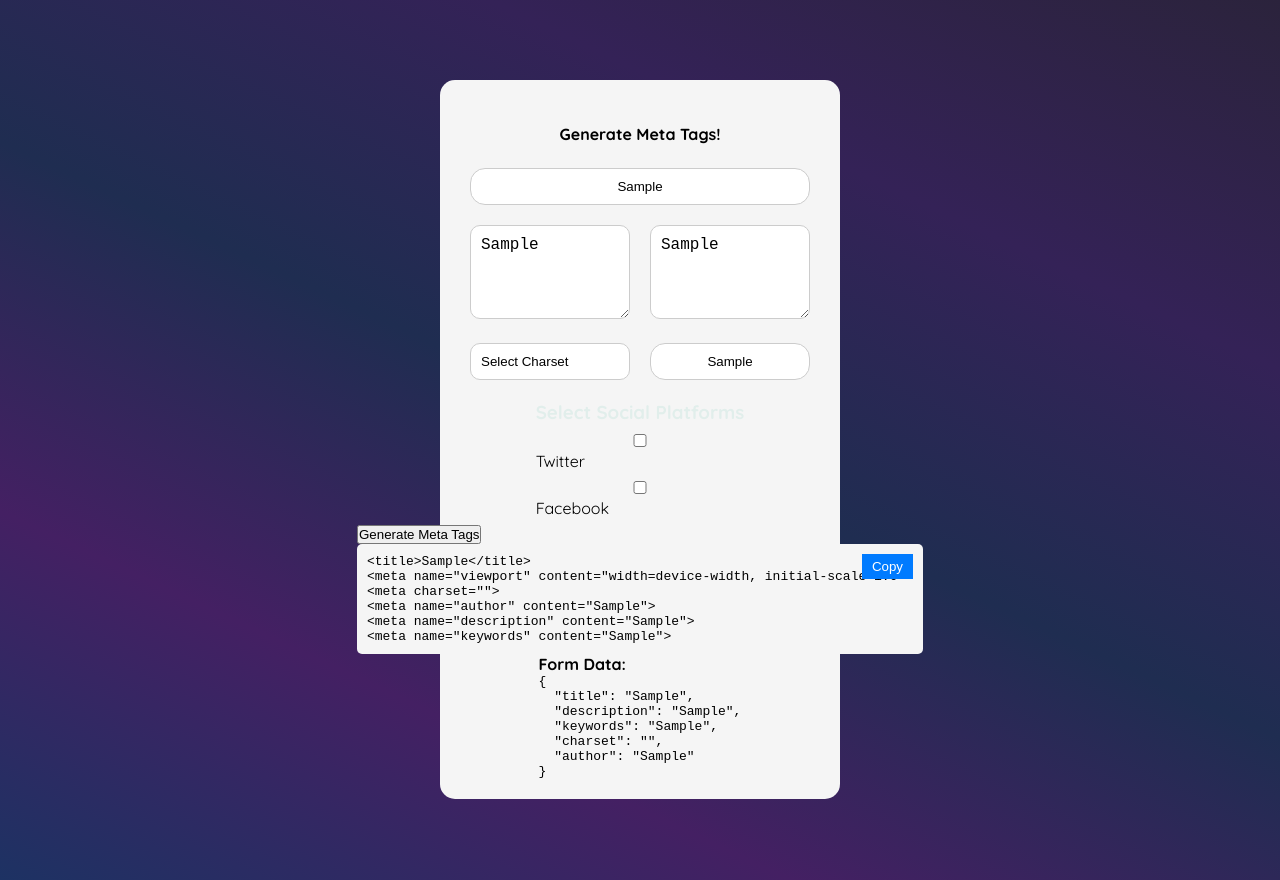
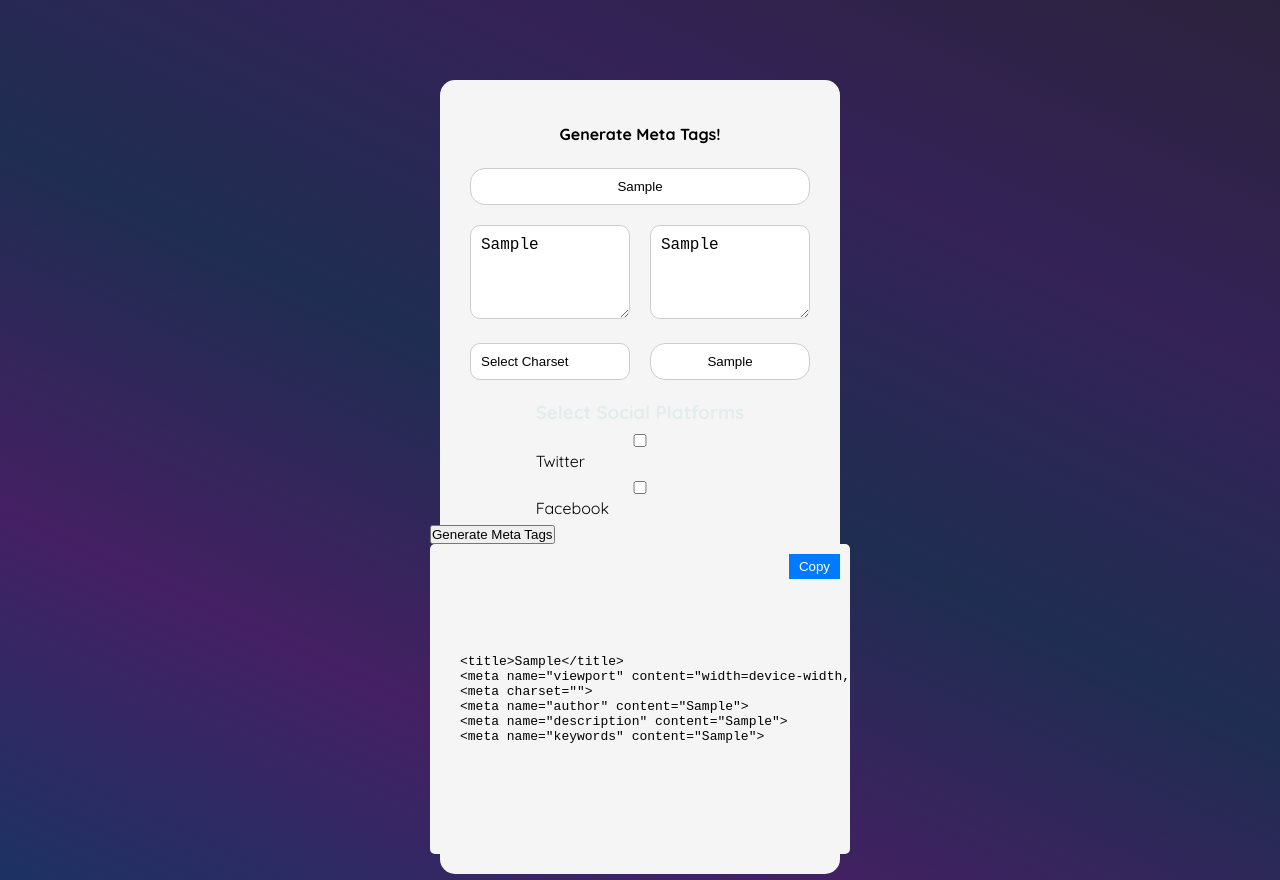
Before and after one commit to PavelAC/Meta-Generator, an Angular app: page / in a window 1280 px wide. Both pictures are taken after typing "Sample", "Sample", "Sample", "Sample" into the empty fields and a click on the button "Generate Meta Tags". Built offline with nearby package versions, Linux system fonts and the light colour scheme.

Commit message:
minor fix

```diff
--- a/src/app/code-block/code-block.component.css
+++ b/src/app/code-block/code-block.component.css
@@ -1,5 +1,6 @@
 .code-block-container {
     position: relative;
+
   }
 
   button {
@@ -23,4 +24,13 @@
   code {
     display: block;
     white-space: pre;
+    margin: 5rem auto;
+    display: flex;
+    flex-direction: column;
+    align-items: center;
+    background: #f5f5f5;
+    padding: 20px;
+    border-radius: 15px;
+    width: 400px;
+    flex-wrap: wrap;
   }
--- a/src/app/code-block/code-block.component.html
+++ b/src/app/code-block/code-block.component.html
@@ -1,4 +1,7 @@
 <div class="code-block-container">
   <button (click)="copyCode()">Copy</button>
-  <pre><code [class]="'language-' + language"></code></pre>
+  <pre><code
+     [class]="'language-' + language"
+    ></code></pre>
+    <!-- css? -->
 </div>
--- a/src/app/user-input/user-input.component.html
+++ b/src/app/user-input/user-input.component.html
@@ -13,21 +13,6 @@
       (input)="handleInput($event, 'title')"
     />
   </p>
-  <!-- <p>
-    <select
-      class="user-input__drop-tag"
-      id="Language"
-      name="Language"
-      [value]="formData().language"
-      (change)="handleInput($event, 'language')"
-    >
-      <option value="" disabled>Select Language</option>
-      <option value="en">English</option>
-      <option value="fr">French</option>
-      <option value="es">Spanish</option>
-      <option value="de">German</option>
-    </select>
-  </p> -->
 </div>
 
 <!-- Description and Keywords -->
@@ -72,7 +57,6 @@
       <option value="UTF-8">UTF-8</option>
       <option value="ISO-8859-1">ISO-8859-1</option>
       <option value="ASCII">ASCII</option>
-      <!-- Add more charsets as needed -->
     </select>
   </p>
   <p>
@@ -88,16 +72,16 @@
   </p>
 </div>
 <app-social-links (selectedLinks)="updateSocialLinks($event)"></app-social-links>
-<app-tag-generator
-  [formData]="formData"
-  [socialLinks]="socialLinks"
-></app-tag-generator>
+
 
 <!-- Debug Output -->
-<div class="debug-output">
+<!-- <div class="debug-output">
   <h4>Form Data:</h4>
   <pre>{{ formData() | json }}</pre>
 </div>
-
-
+ -->
+ <app-tag-generator
+ [formData]="formData"
+ [socialLinks]="socialLinks"
+></app-tag-generator>
   </form>
--- a/src/app/user-input/user-input.component.ts
+++ b/src/app/user-input/user-input.component.ts
@@ -14,7 +14,6 @@ import { TagGeneratorComponent } from '../tag-generator/tag-generator.component'
 export class UserInputComponent {
   formData = signal({
     title: '',
-    // language: '',
     description: '',
     keywords: '',
     charset: '',
```
